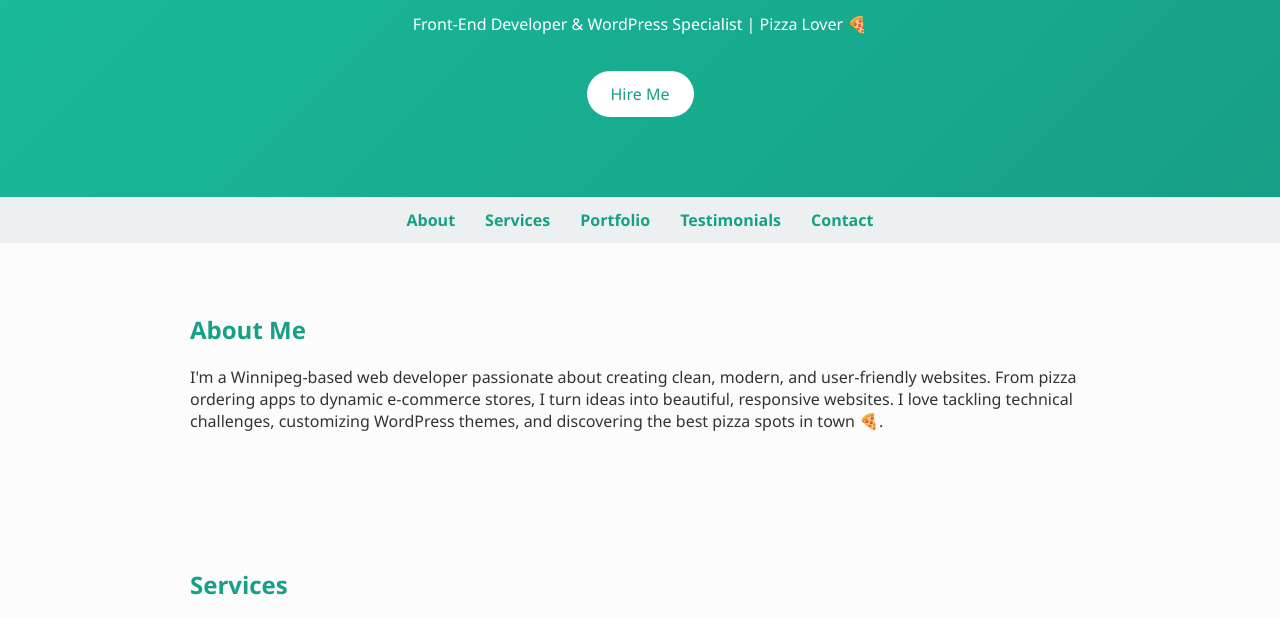
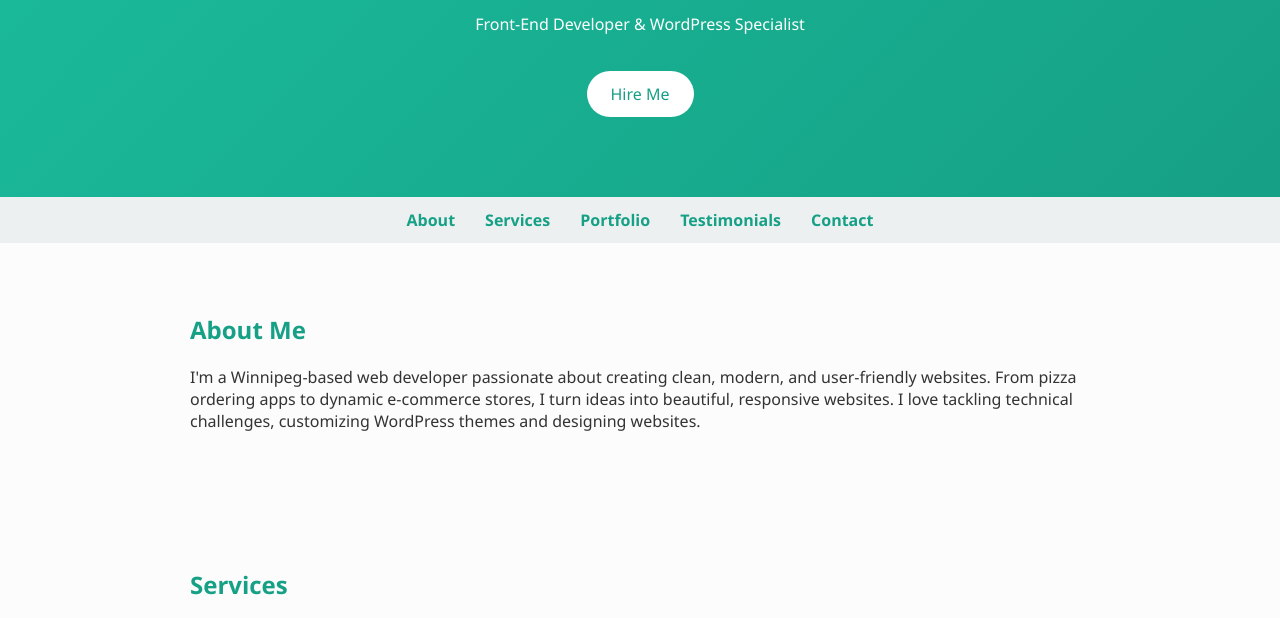
Before and after one commit to ishika6565/Ishika-freelancing, a plain HTML site: page index.html in a window 1280 px wide. Shown: the part 180-798 px from the top of the page. Drawn offline with Linux system fonts and the light colour scheme.

Commit message:
index.html

```diff
--- a/index.html
+++ b/index.html
@@ -10,7 +10,7 @@
 
   <header class="hero">
     <h1>👋 Hi, I'm <span>Ishika Ishika</span></h1>
-    <p>Front-End Developer & WordPress Specialist | Pizza Lover 🍕</p>
+    <p>Front-End Developer & WordPress Specialist</p>
     <a href="#contact" class="btn">Hire Me</a>
   </header>
 
@@ -26,7 +26,7 @@
   <!-- About Section -->
   <section id="about">
     <h2>About Me</h2>
-    <p>I'm a Winnipeg-based web developer passionate about creating clean, modern, and user-friendly websites. From pizza ordering apps to dynamic e-commerce stores, I turn ideas into beautiful, responsive websites. I love tackling technical challenges, customizing WordPress themes, and discovering the best pizza spots in town 🍕.</p>
+    <p>I'm a Winnipeg-based web developer passionate about creating clean, modern, and user-friendly websites. From pizza ordering apps to dynamic e-commerce stores, I turn ideas into beautiful, responsive websites. I love tackling technical challenges, customizing WordPress themes and designing websites.</p>
   </section>
 
   <!-- Services Section -->
```
